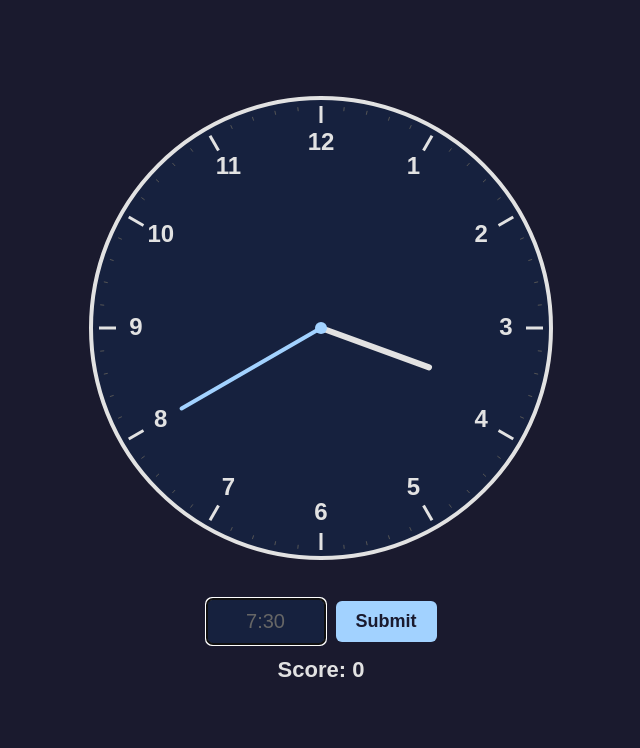
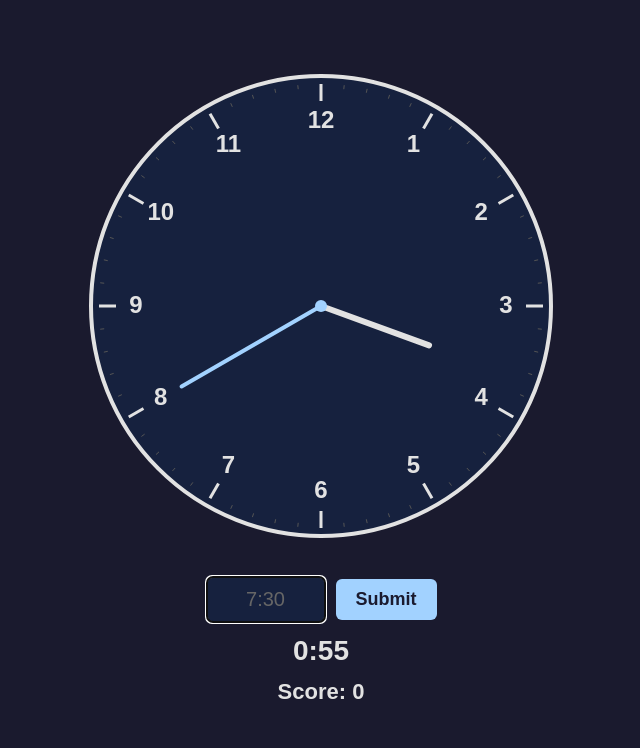
Before and after one commit to joshallenit/clock-game, a website: page public/index.html in a window 1280 px wide. Shown: the whole page, without its empty margins (319-959 px from the left). Drawn offline with Linux system fonts and the light colour scheme.

Commit message:
countdown timer

```diff
--- a/public/index.html
+++ b/public/index.html
@@ -56,6 +56,13 @@
       font-size: 20px;
       min-height: 28px;
     }
+    #timer {
+      font-size: 28px;
+      font-weight: bold;
+      font-variant-numeric: tabular-nums;
+    }
+    #timer.warning { color: #f59e0b; }
+    #timer.critical { color: #e63946; }
     .correct { color: #4ade80; }
     .incorrect { color: #e63946; }
   </style>
@@ -67,6 +74,7 @@
       <input type="text" id="answer" placeholder="7:30">
       <button id="submit-btn">Submit</button>
     </div>
+    <div id="timer">1:00</div>
     <div id="score">Score: 0</div>
     <div id="feedback"></div>
   </div>
@@ -81,15 +89,62 @@
     const submitBtn = document.getElementById("submit-btn");
     const scoreDisplay = document.getElementById("score");
     const feedbackDisplay = document.getElementById("feedback");
+    const timerDisplay = document.getElementById("timer");
 
     let targetHours = 0;
     let targetMinutes = 0;
     let score = 0;
+    let timerInterval = null;
+    let remainingMs = 0;
+
+    function getTimeLimitMs() {
+      return 60000 * Math.pow(0.9, score);
+    }
+
+    function startTimer() {
+      clearInterval(timerInterval);
+      remainingMs = getTimeLimitMs();
+      updateTimerDisplay();
+      timerInterval = setInterval(function() {
+        remainingMs -= 100;
+        if (remainingMs <= 0) {
+          remainingMs = 0;
+          clearInterval(timerInterval);
+          handleTimeout();
+        }
+        updateTimerDisplay();
+      }, 100);
+    }
+
+    function updateTimerDisplay() {
+      const totalSecs = Math.ceil(remainingMs / 1000);
+      const mins = Math.floor(totalSecs / 60);
+      const secs = totalSecs % 60;
+      timerDisplay.textContent = mins + ":" + String(secs).padStart(2, "0");
+      const limitMs = getTimeLimitMs();
+      const fraction = remainingMs / limitMs;
+      if (fraction <= 0.25) {
+        timerDisplay.className = "critical";
+      } else if (fraction <= 0.5) {
+        timerDisplay.className = "warning";
+      } else {
+        timerDisplay.className = "";
+      }
+    }
+
+    function handleTimeout() {
+      const correctAnswer = formatTime(targetHours, targetMinutes);
+      feedbackDisplay.textContent = "Time's up! It was " + correctAnswer;
+      feedbackDisplay.className = "incorrect";
+      answerInput.value = "";
+      generateRandomTime();
+    }
 
     function generateRandomTime() {
       targetHours = Math.floor(Math.random() * 12) + 1;
       targetMinutes = Math.floor(Math.random() * 12) * 5;
       drawClock();
+      startTimer();
     }
 
     function drawClock() {
```
